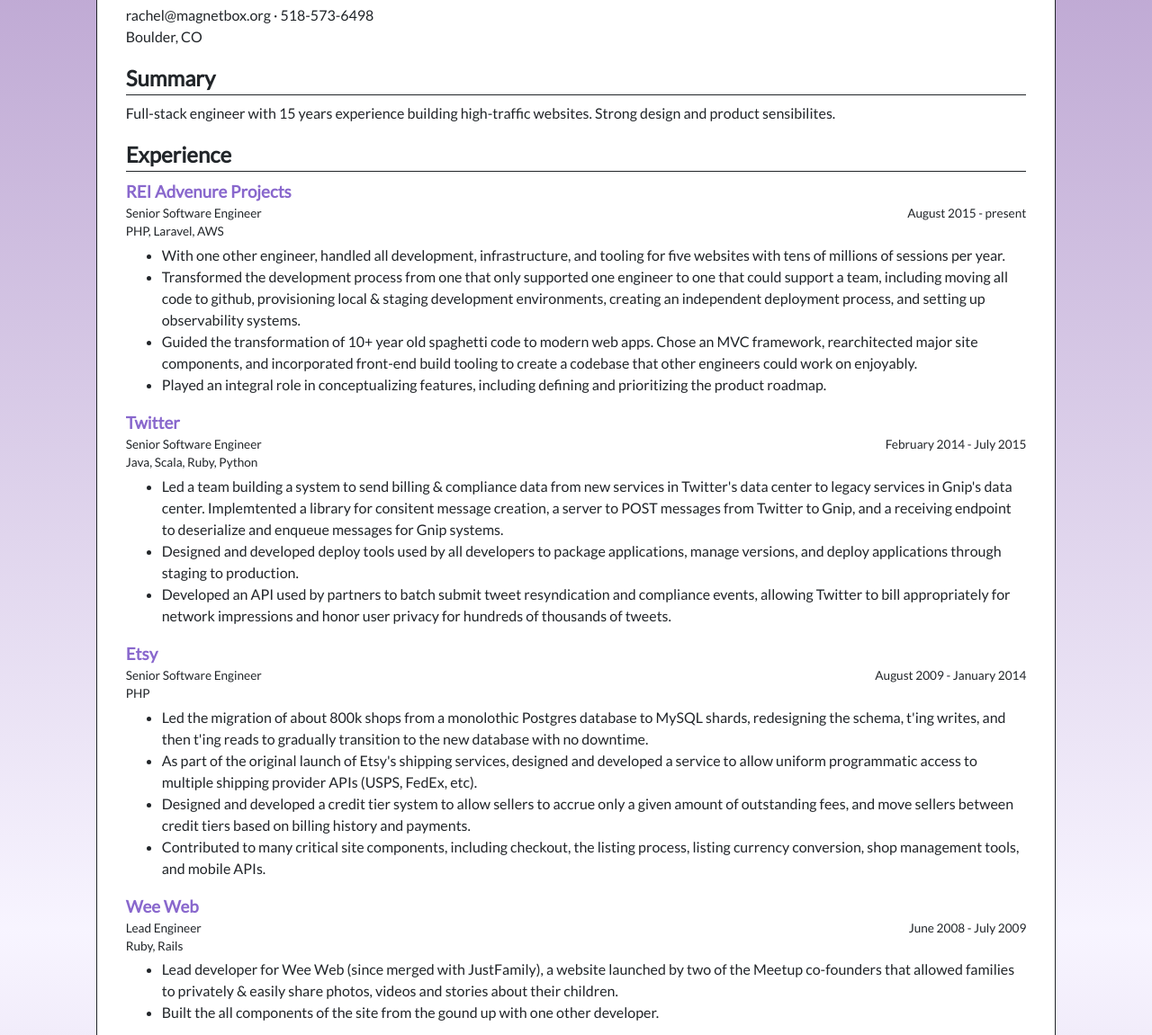
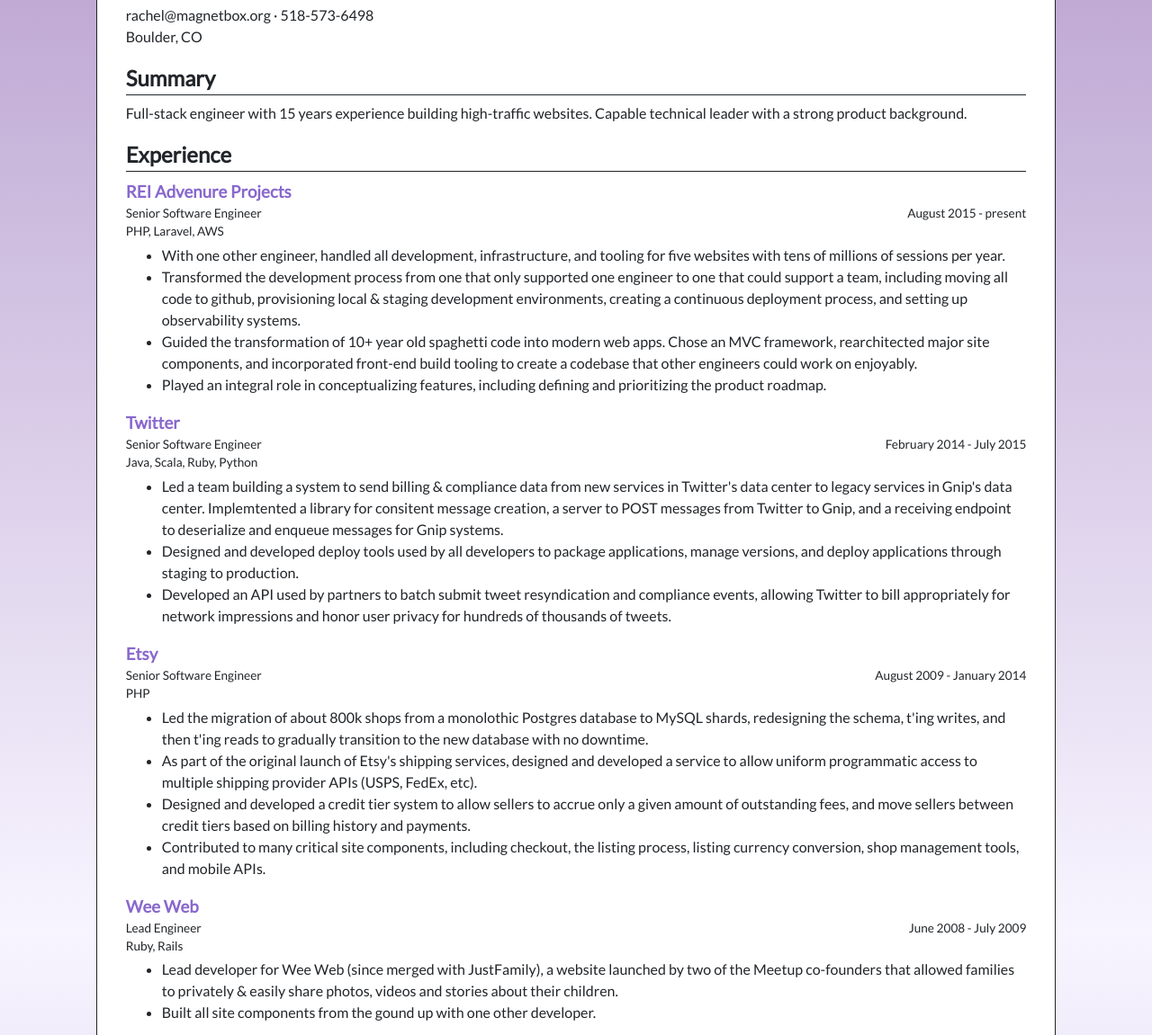
Before and after one commit to rachelv/magnetbox.org, a plain HTML site: page resume/index.html in a window 1280 px wide. Shown: the part 100-1251 px from the top of the page at 90% size. Drawn offline with Linux system fonts and the light colour scheme.

Commit message:
some language tweaks

```diff
--- a/resume/index.html
+++ b/resume/index.html
@@ -24,7 +24,7 @@
                 </div>
 
                 <h2>Summary</h2>
-                <p>Full-stack engineer with 15 years experience building high-traffic websites. Strong design and product sensibilites.</p>
+                <p>Full-stack engineer with 15 years experience building high-traffic websites. Capable technical leader with a strong product background.</p>
 
                 <h2>Experience</h2>
 
@@ -38,8 +38,8 @@
                 </div>
                 <ul>
                     <li>With one other engineer, handled all development, infrastructure, and tooling for five websites with tens of millions of sessions per year.</li>
-                    <li>Transformed the development process from one that only supported one engineer to one that could support a team, including moving all code to github, provisioning local &amp; staging development environments, creating an independent deployment process, and setting up observability systems.</li>
-                    <li>Guided the transformation of 10+ year old spaghetti code to modern web apps. Chose an MVC framework, rearchitected major site components, and incorporated front-end build tooling to create a codebase that other engineers could work on enjoyably.</li>
+                    <li>Transformed the development process from one that only supported one engineer to one that could support a team, including moving all code to github, provisioning local &amp; staging development environments, creating a continuous deployment process, and setting up observability systems.</li>
+                    <li>Guided the transformation of 10+ year old spaghetti code into modern web apps. Chose an MVC framework, rearchitected major site components, and incorporated front-end build tooling to create a codebase that other engineers could work on enjoyably.</li>
                     <li>Played an integral role in conceptualizing features, including defining and prioritizing the product roadmap.</li>
                 </ul>
 
@@ -82,7 +82,7 @@
                 </div>
                 <ul>
                     <li>Lead developer for Wee Web (since merged with JustFamily), a website launched by two of the Meetup co-founders that allowed families to privately &amp; easily share photos, videos and stories about their children.</li>
-                    <li>Built the all components of the site from the gound up with one other developer.</li>
+                    <li>Built all site components from the gound up with one other developer.</li>
                 </ul>
 
                 <h3><a target="_blank" href="https://www.nytimes.com">The New York Times</a></h3>
@@ -146,7 +146,7 @@
                     <div class="dates">2016 - present</div>
                 </div>
                 <ul>
-                    <li>Handled all steps involved in securing hats from China, getting designs created, and selling toddler-sized Colorado trucker hats.</li>
+                    <li>Handled everything involved in securing hats from China, getting designs created, and selling toddler-sized Colorado trucker hats.</li>
                 </ul>
 
                 <h3><a target="_blank" href="http://www.slopesquad.com">Slope Squad</a></h3>
```
